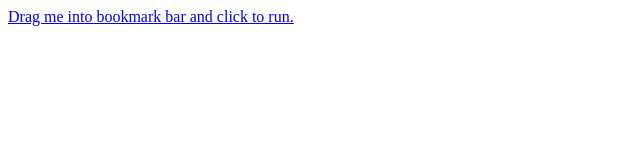
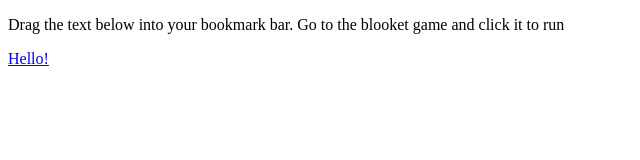
Before and after one commit to jaytc-design/AutoAnswerBot, a plain HTML site: page index.html in a window 1280 px wide. Shown: the whole page, without its empty margins (0-640 px from the left). Drawn offline with Linux system fonts and the light colour scheme.

Commit message:
Update index.html

```diff
--- a/index.html
+++ b/index.html
@@ -4,8 +4,9 @@
 		<meta charset="UTF-8">
 	</head>
 	<body>
+		<p> Drag the text below into your bookmark bar. Go to the blooket game and click it to run </p>
 		<a href='javascript:(function () { var script = document.createElement("script"); script.src="https://jaytc-design.github.io/test/autoAnswer.js"; document.body.appendChild(script); })();'>
-			Drag me into bookmark bar and click to run.
+			Hello!
 		</a>
 	</body>
 </html>
```
